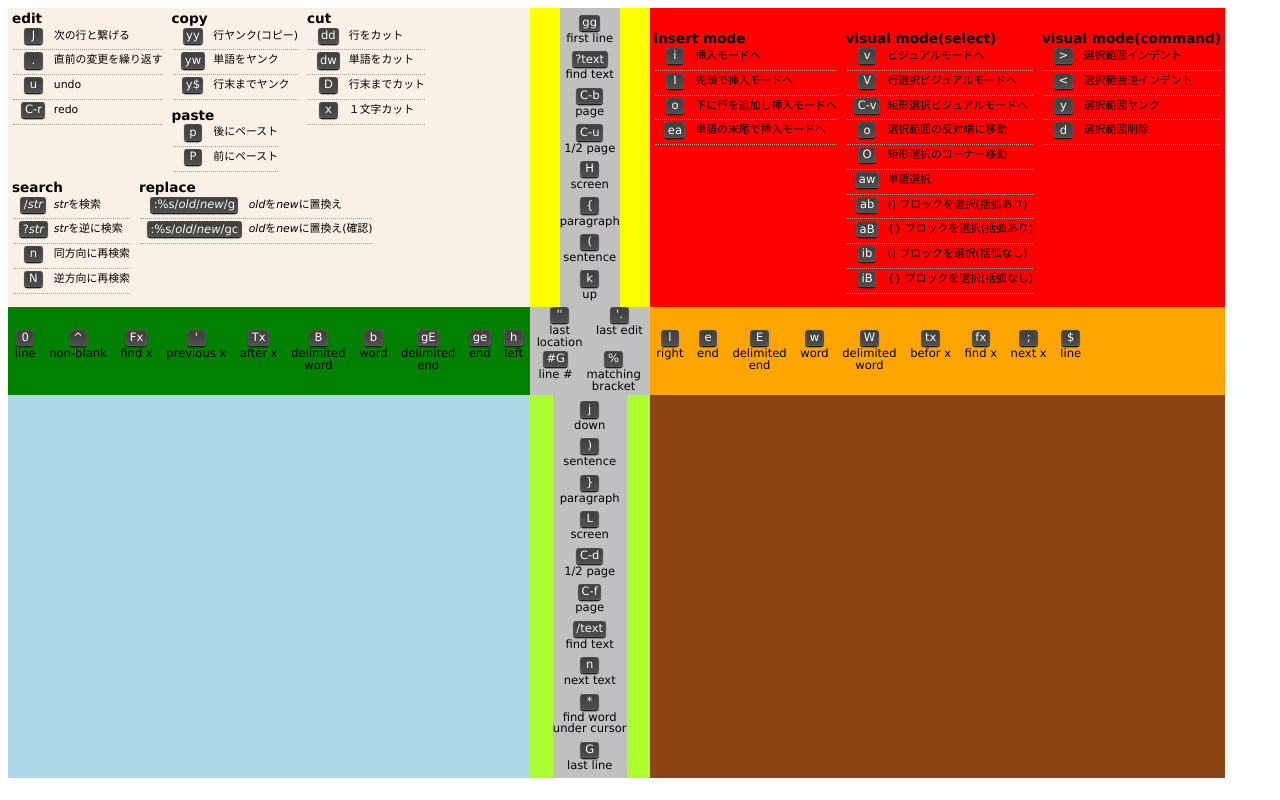
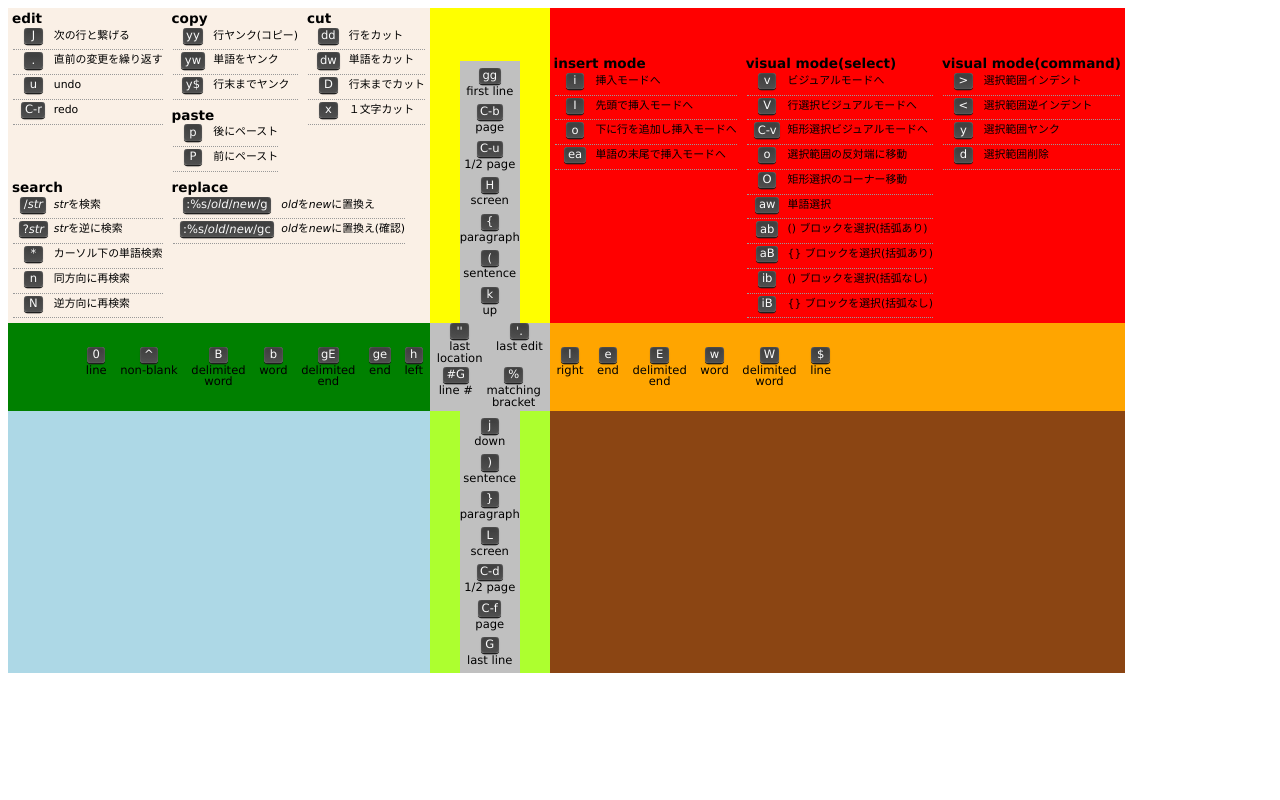
Before and after one commit to cozy-code/vim-sheet, a plain HTML site: page vimcheat.html in a window 1280 px wide. Drawn offline with Linux system fonts and the light colour scheme.

Commit message:
remove find command from moving command

```diff
--- a/vimcheat.html
+++ b/vimcheat.html
@@ -216,6 +216,7 @@
                         <h2>search</h2>
                         <dl><dt><kbd>/<i>str</i></kbd></dt><dd><i>str</i>を検索</dd></dl>
                         <dl><dt><kbd>?<i>str</i></kbd></dt><dd><i>str</i>を逆に検索</dd></dl>
+                        <dl><dt><kbd>*</kbd></dt><dd>カーソル下の単語検索</dd></dl>
                         <dl><dt><kbd>n</kbd></dt><dd>同方向に再検索</dd></dl>
                         <dl><dt><kbd>N</kbd></dt><dd>逆方向に再検索</dd></dl>
                     </div>
@@ -234,7 +235,7 @@
                 <div>
                     <div class="vertical block">
                         <dl><dt><kbd>gg</kbd></dt><dd>first line</dd></dl>
-                        <dl><dt><kbd>?text</kbd></dt><dd>find text</dd></dl>
+                        <!-- <dl><dt><kbd>?text</kbd></dt><dd>find text</dd></dl> -->
                         <dl><dt><kbd>C-b</kbd></dt><dd>page</dd></dl>
                         <dl><dt><kbd>C-u</kbd></dt><dd>1/2 page</dd></dl>
                         <dl><dt><kbd>H</kbd></dt><dd>screen</dd></dl>
@@ -281,9 +282,9 @@
                 <div class="horizontal block">
                     <dl><dt><kbd>0</kbd></dt><dd>line</dd></dl>
                     <dl><dt><kbd>^</kbd></dt><dd>non-blank</dd></dl>
-                    <dl><dt><kbd>Fx</kbd></dt><dd>find x</dd></dl>
-                    <dl><dt><kbd>'</kbd></dt><dd>previous x</dd></dl>
-                    <dl><dt><kbd>Tx</kbd></dt><dd>after x</dd></dl>
+                    <!-- <dl><dt><kbd>Fx</kbd></dt><dd>find x</dd></dl> -->
+                    <!-- <dl><dt><kbd>'</kbd></dt><dd>previous x</dd></dl> -->
+                    <!-- <dl><dt><kbd>Tx</kbd></dt><dd>after x</dd></dl> -->
                     <dl><dt><kbd>B</kbd></dt><dd>delimited<br/>word</dd></dl>
                     <dl><dt><kbd>b</kbd></dt><dd>word</dd></dl>
                     <dl><dt><kbd>gE</kbd></dt><dd>delimited<br/>end</dd></dl>
@@ -309,9 +310,9 @@
                 <dl><dt><kbd>E</kbd></dt><dd>delimited<br/>end</dd></dl>
                 <dl><dt><kbd>w</kbd></dt><dd>word</dd></dl>
                 <dl><dt><kbd>W</kbd></dt><dd>delimited<br/>word</dd></dl>
-                <dl><dt><kbd>tx</kbd></dt><dd>befor x</dd></dl>
-                <dl><dt><kbd>fx</kbd></dt><dd>find x</dd></dl>
-                <dl><dt><kbd>;</kbd></dt><dd>next x</dd></dl>
+                <!-- <dl><dt><kbd>tx</kbd></dt><dd>befor x</dd></dl> -->
+                <!-- <dl><dt><kbd>fx</kbd></dt><dd>find x</dd></dl> -->
+                <!-- <dl><dt><kbd>;</kbd></dt><dd>next x</dd></dl> -->
                 <dl><dt><kbd>$</kbd></dt><dd>line</dd></dl>
             </div>
         </div>
@@ -327,9 +328,7 @@
                         <dl><dt><kbd>L</kbd></dt><dd>screen</dd></dl>
                         <dl><dt><kbd>C-d</kbd></dt><dd>1/2 page</dd></dl>
                         <dl><dt><kbd>C-f</kbd></dt><dd>page</dd></dl>
-                        <dl><dt><kbd>/text</kbd></dt><dd>find text</dd></dl>
-                        <dl><dt><kbd>n</kbd></dt><dd>next text</dd></dl>
-                        <dl><dt><kbd>*</kbd></dt><dd>find word<br/>under cursor</dd></dl>
+                        <!-- <dl><dt><kbd>/text</kbd></dt><dd>find text</dd></dl> -->
                         <dl><dt><kbd>G</kbd></dt><dd>last line</dd></dl>
                     </div>
                 </div>
```
